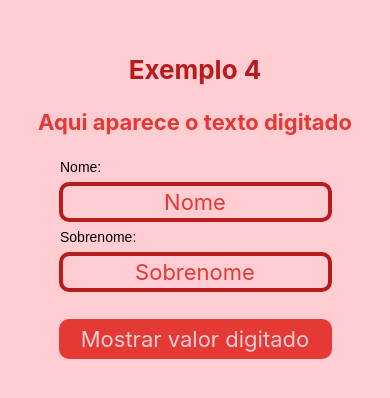
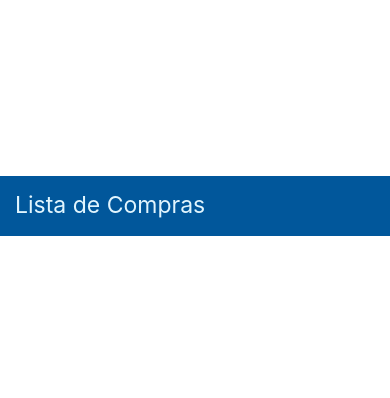
Before and after one commit to CasarottiEduardo/APP-Eduardo, a React Native app: screen / in a window 390 px wide. Shown: the part 216-614 px from the top of the page. Built offline with nearby package versions, Linux system fonts and the light colour scheme.

Commit message:
aula 22/06

```diff
--- a/App.js
+++ b/App.js
@@ -6,23 +6,17 @@ import { StyleSheet, Text, View } from 'react-native';
 import Apostila04 from './components/apostila_04';
 import Apostila05 from './components/apostila_05/index';
 import Apostila_06 from './components/apostila_06';
+import Apostila_8 from './components/apostila_8';
+import Header from './components/apostila_8/Header';
 
 export default function App() {
   return (
     <View style={styles.container}>
-      <Apostila04 />
+      <Header />
     </View>
   );
 }
 
-// export default function App() {
-//   return (
-//     <View style={styles.container}>
-//       <Apostila04 />
-//       <StatusBar style="auto" />
-//     </View>
-//   );
-// }
 
 const styles = StyleSheet.create({
   container: {
--- /dev/null
+++ b/components/apostila_8/Header.js
@@ -0,0 +1,27 @@
+import React from "react";
+import {Text, View, StyleSheet } from 'react-native';
+
+export default function Header(){
+
+    return(
+        <View style={styles.header}>
+            <Text style={styles.text}>
+                Lista de Compras
+            </Text>
+        </View>
+    );
+
+}
+
+const styles = StyleSheet.create ({
+    header: {
+        height: 60,
+        padding: 15,
+        backgroundColor: '#01579b',
+    },
+    text: {
+        color: '#e1f5fe',
+        fontSize: 23,
+        textAling: 'center',
+    },
+});
--- /dev/null
+++ b/components/apostila_8/index.js
@@ -0,0 +1,28 @@
+import React,{useState} from 'react';
+import {Text, View, StyleSheet, TextInput, TouchableOpacity} from 'react-native';
+// import Styles from './style';
+
+export default function Apostila_8 () {
+  return (
+    <View tyle={Styles.container}>
+        <Text style={Styles.paragraph}>
+                Exemplo 8
+        </Text>
+    </View>
+  );
+};
+const Styles = StyleSheet.create ({
+    container: {
+        flex: 1,
+        justifyContent: 'center',
+        backgroundColor: '#E1F5FE',
+        padding: 8,
+    },
+    paragraph: {
+        margin: 6,
+        fontSize: 18,
+        fontWeight: 'bold',
+        textAlign: 'center',
+        color: '#03A9F4',
+    },
+});
```
